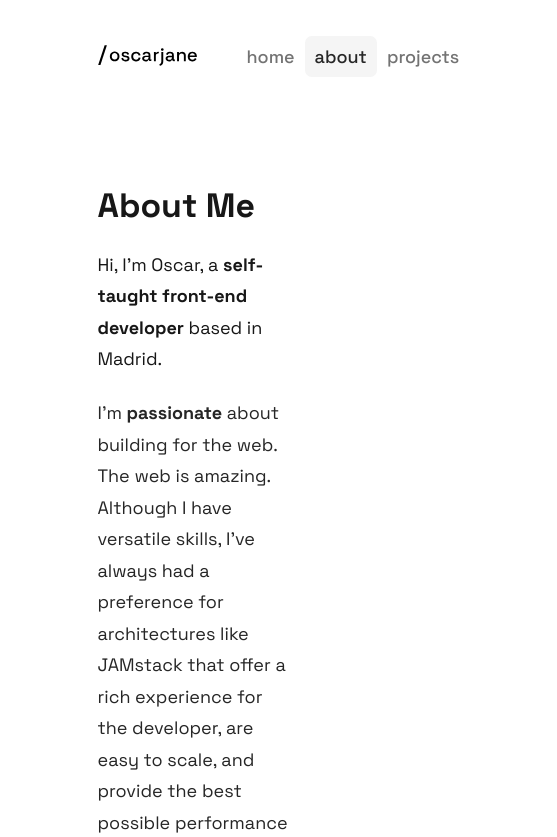
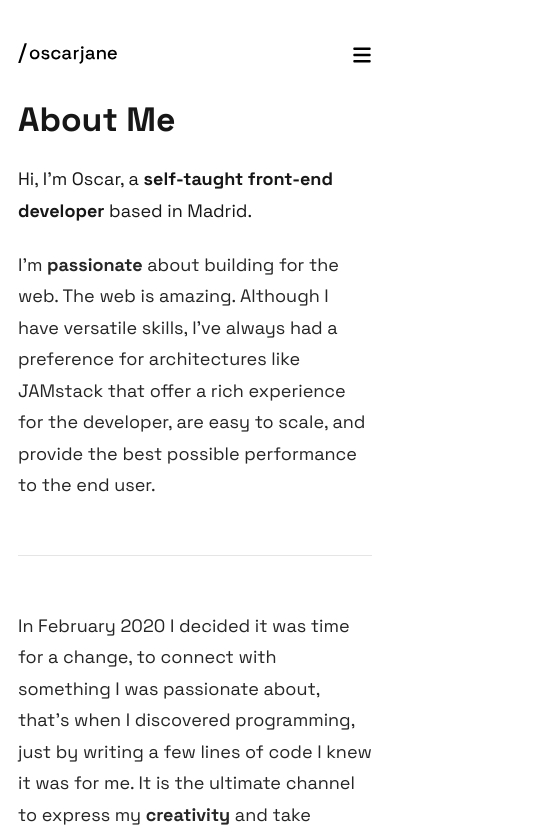
Before and after one commit to Oscargjane/portfolio-oscar-jane, a Next.js app: page /about in a window 390 px wide. Shown: the top 837 px of the page, 557 px wide, since content can reach past the window. Built offline with nearby package versions, Linux system fonts and the light colour scheme.

Commit message:
styles: added mobile-friendly navigation and animations using the framer-motion layout animation

```diff
--- a/app/layout.jsx
+++ b/app/layout.jsx
@@ -1,5 +1,4 @@
 import localFont from '@next/font/local';
-// import { Metadata } from 'next';
 import Navigation from '@/components/navigation';
 import clsx from 'clsx';
 import '@/styles/globals.css';
@@ -54,9 +53,9 @@ export default function RootLayout({ children }) {
       lang="en"
       className={clsx('text-lg text-neutral-900', spaceGrotesk.variable)}
     >
-      <body className="antialiased h-full mx-auto w-1/2 mb-32">
+      <body className="antialiased md:w-3/4 lg:w-1/2 mx-4 mt-8 mb-32 md:mx-auto">
         <Navigation />
-        <main className="mt-24">{children}</main>
+        <main className="mt-6 md:mt-10 lg:mt-24">{children}</main>
       </body>
     </html>
   );
--- a/components/icons.jsx
+++ b/components/icons.jsx
@@ -59,6 +59,19 @@ export function LinkedinIcon() {
   );
 }
 
+export function FileIcon() {
+  return (
+    <svg
+      width="20"
+      height="20"
+      viewBox="0 0 384 512"
+      xmlns="http://www.w3.org/2000/svg"
+    >
+      <path d="M0 64C0 28.7 28.7 0 64 0H224V128c0 17.7 14.3 32 32 32H384V448c0 35.3-28.7 64-64 64H64c-35.3 0-64-28.7-64-64V64zm384 64H256V0L384 128z" />
+    </svg>
+  );
+}
+
 export function ArrowIcon() {
   return (
     <svg
@@ -76,3 +89,29 @@ export function ArrowIcon() {
     </svg>
   );
 }
+
+export function BarsIcon() {
+  return (
+    <svg
+      width="20"
+      height="20"
+      xmlns="http://www.w3.org/2000/svg"
+      viewBox="0 0 448 512"
+    >
+      <path d="M0 96C0 78.3 14.3 64 32 64H416c17.7 0 32 14.3 32 32s-14.3 32-32 32H32C14.3 128 0 113.7 0 96zM0 256c0-17.7 14.3-32 32-32H416c17.7 0 32 14.3 32 32s-14.3 32-32 32H32c-17.7 0-32-14.3-32-32zM448 416c0 17.7-14.3 32-32 32H32c-17.7 0-32-14.3-32-32s14.3-32 32-32H416c17.7 0 32 14.3 32 32z" />
+    </svg>
+  );
+}
+
+export function XMarkIcon() {
+  return (
+    <svg
+      width="24"
+      height="24"
+      viewBox="0 0 320 512"
+      xmlns="http://www.w3.org/2000/svg"
+    >
+      <path d="M310.6 150.6c12.5-12.5 12.5-32.8 0-45.3s-32.8-12.5-45.3 0L160 210.7 54.6 105.4c-12.5-12.5-32.8-12.5-45.3 0s-12.5 32.8 0 45.3L114.7 256 9.4 361.4c-12.5 12.5-12.5 32.8 0 45.3s32.8 12.5 45.3 0L160 301.3 265.4 406.6c12.5 12.5 32.8 12.5 45.3 0s12.5-32.8 0-45.3L205.3 256 310.6 150.6z" />
+    </svg>
+  );
+}
--- a/components/navigation.jsx
+++ b/components/navigation.jsx
@@ -1,25 +1,21 @@
 'use client';
 
 import { usePathname } from 'next/navigation';
+import { useState } from 'react';
 import Link from 'next/link';
 import clsx from 'clsx';
-import { motion } from 'framer-motion';
+import { LayoutGroup, motion } from 'framer-motion';
+import { BarsIcon, XMarkIcon } from '@/components/icons';
 
 const navItems = {
   '/': {
     name: 'home',
-    x: 0,
-    w: '68px',
   },
   '/about': {
     name: 'about',
-    x: 68,
-    w: '72px',
   },
   '/projects': {
     name: 'projects',
-    x: 140,
-    w: '93px',
   },
 };
 
@@ -50,20 +46,57 @@ function Logo() {
 }
 
 export default function Navigation() {
+  const [isToggle, setIsToggle] = useState(false);
   const pathname = usePathname();
+
+  const handleClickMobileNav = () => {
+    setIsToggle(!isToggle);
+  };
+
   return (
-    <nav className="flex items-center justify-between pt-8">
+    <LayoutGroup>
+      <nav className="flex flex-wrap items-center justify-between">
         <Logo />
-      <ul className="font-medium flex">
-        {navItems[pathname] ? (
+        <button
+          className="lg:hidden focus:outline-none"
+          onClick={handleClickMobileNav}
+        >
           <motion.div
-            className="absolute bg-neutral-100 h-[41px] rounded-md z-[-1]"
-            initial={{ opacity: 0, x: navItems[pathname].x }}
-            animate={{
-              opacity: 1,
-              x: navItems[pathname].x,
-              width: navItems[pathname].w,
+            initial={{ opacity: 0 }}
+            animate={{ opacity: 1 }}
+            transition={{
+              type: 'spring',
+              stiffness: 350,
+              damping: 30,
             }}
+          >
+            {isToggle ? <XMarkIcon /> : <BarsIcon />}
+          </motion.div>
+        </button>
+        <div
+          className={clsx(
+            'w-full lg:w-min lg:flex',
+            { block: isToggle },
+            { hidden: !isToggle }
+          )}
+        >
+          <ul className="flex flex-col items-center font-medium lg:flex-row">
+            {Object.entries(navItems).map(([path, { name }]) => {
+              const isActive = path === pathname;
+              return (
+                <li
+                  key={path}
+                  className={clsx(
+                    'transition-all relative px-[10px] py-[5px] flex align-middle text-neutral-500 hover:text-neutral-800',
+                    { 'text-neutral-800': isActive }
+                  )}
+                >
+                  <Link href={path}>
+                    {name}
+                    {path === pathname ? (
+                      <motion.div
+                        className="absolute inset-0 bg-neutral-100 rounded-md z-[-1]"
+                        layoutId="navigation"
                         transition={{
                           type: 'spring',
                           stiffness: 350,
@@ -71,21 +104,13 @@ export default function Navigation() {
                         }}
                       />
                     ) : null}
-        {Object.entries(navItems).map(([path, { name }]) => {
-          const isActive = path === pathname;
-          return (
-            <li
-              key={path}
-              className={clsx(
-                'px-[10px] py-[5px] transition-all text-neutral-500 hover:text-neutral-800',
-                { 'text-neutral-800': isActive }
-              )}
-            >
-              <Link href={path}>{name}</Link>
+                  </Link>
                 </li>
               );
             })}
           </ul>
+        </div>
       </nav>
+    </LayoutGroup>
   );
 }
```
Lines whose indentation alone changed are shown as unchanged.
